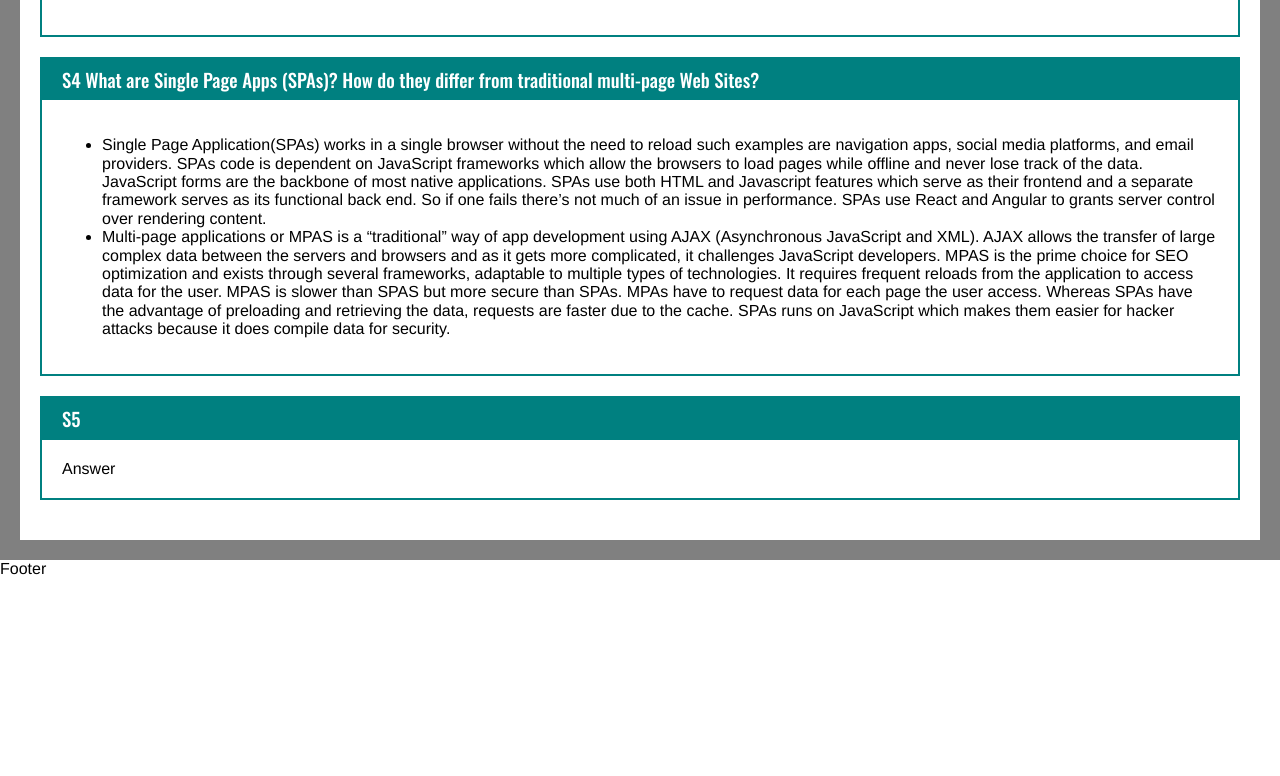
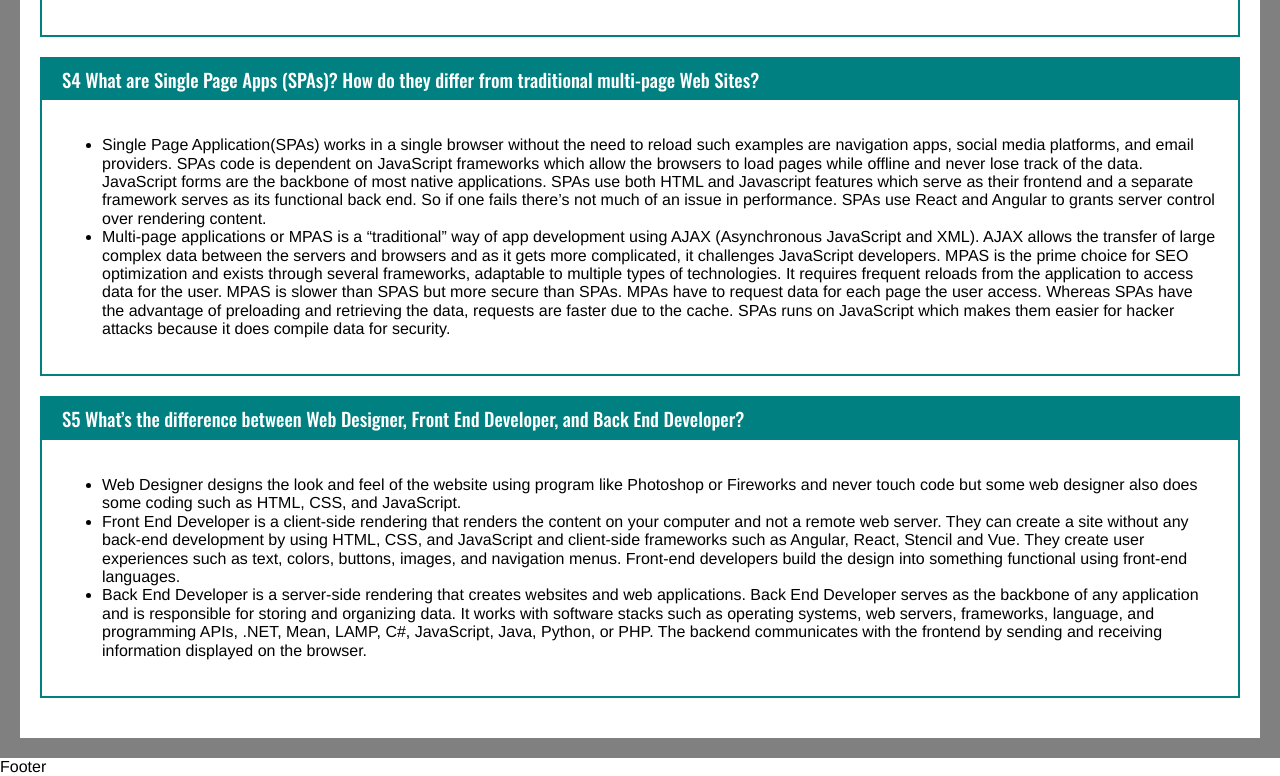
Before and after one commit to christinal59/Web-1-Li-Christina-Final, a React (Create React App) app: page /homework in a window 1280 px wide. Shown: the part 1164-1940 px from the top of the page. Before the commit the page ends 1743 px from the top, so only its background shows below. Built offline with nearby package versions, Linux system fonts and the light colour scheme.

Commit message:
Updating Essays

```diff
--- a/src/React/Homework/Essays/Essays.jsx
+++ b/src/React/Homework/Essays/Essays.jsx
@@ -57,8 +57,21 @@ const Essays= () => {
 
             </ul>
             </Essay>
-            <Essay q='S5 '>
-            Answer
+            <Essay q='S5 What’s the difference between Web Designer, Front End Developer, and Back End Developer?'>
+            <ul>
+                <li>Web Designer designs the look and feel of the website using program like Photoshop or Fireworks and
+            never touch code but some web designer also does some coding such as HTML, CSS, and JavaScript.</li>
+                <li>Front End Developer is a client-side rendering that renders the content on your computer and not a remote web server.
+            They can create a site without any back-end development by using HTML, CSS, and JavaScript and client-side frameworks such as
+            Angular, React, Stencil and Vue. They create user experiences such as text, colors, buttons, images, and navigation menus.
+            Front-end developers build the design into something functional using front-end languages.
+                </li>
+                <li>Back End Developer is a server-side rendering that creates websites and web applications. Back End Developer serves as
+            the backbone of any application and is responsible for storing and organizing data. It works with software stacks such as operating
+            systems, web servers, frameworks, language, and programming APIs, .NET, Mean, LAMP, C#, JavaScript, Java, Python, or PHP. The backend
+            communicates with the frontend by sending and receiving information displayed on the browser.
+                </li>
+                </ul>
             </Essay>
         </EssaysStyled>
     )
```
